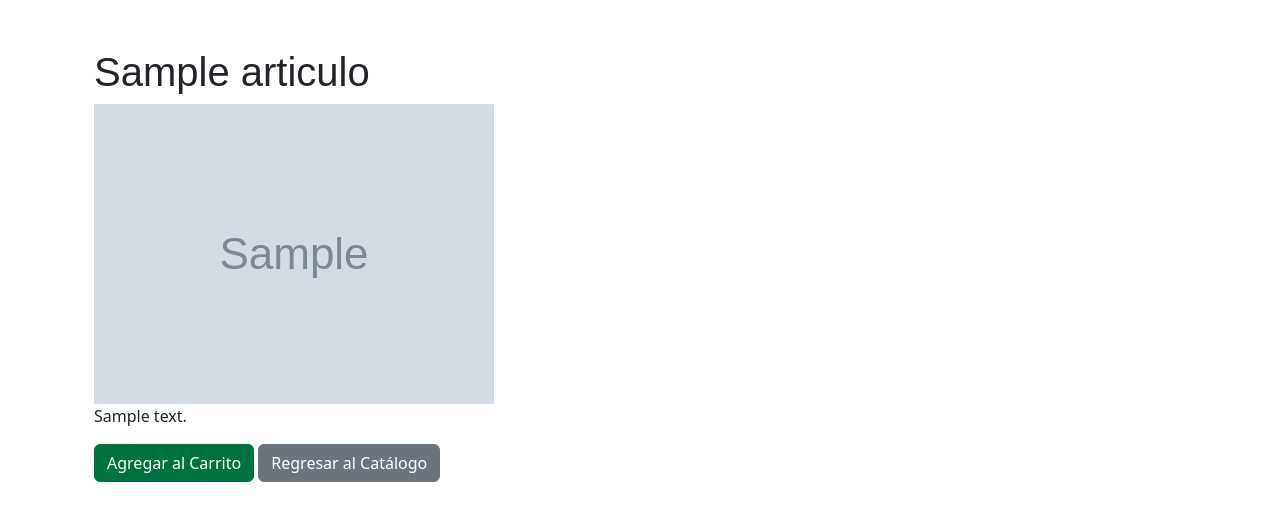
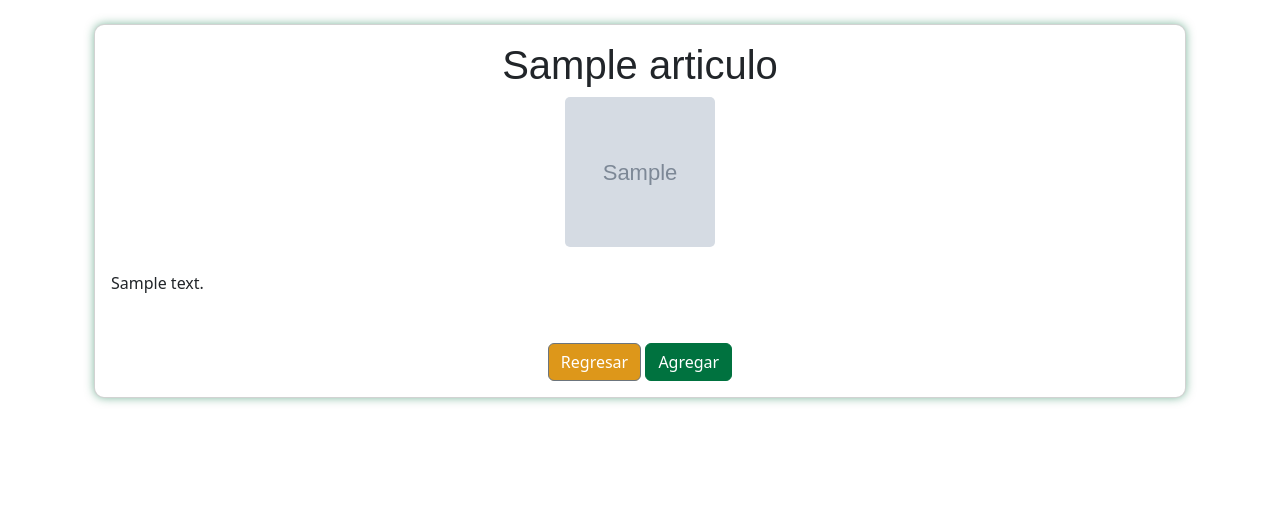
Before and after one commit to servicio-profesional-uabc/prestamos-audiovisual-mexicali, a Django app: page /detalles_articulo/1/ in a window 1280 px wide. Shown: the part 66-587 px from the top of the page. Run offline with Django 5.2, Linux system fonts and the light colour scheme; tables that the repository leaves empty hold one stand-in row (values such as "Sample post"); grey boxes marked "Sample" are stand-in pictures; some libraries are stand-ins or nearby versions.

Commit message:
Update carrito

```diff
--- a/PEMA/templates/detalles_articulo.html
+++ b/PEMA/templates/detalles_articulo.html
@@ -1,13 +1,23 @@
 {% extends 'base.html' %}
 {% load static %}
+<link rel="stylesheet" href="{% static 'css/style.css' %}">
+
 
 {% block content %}
-    <div class="container mt-5">
-        <h1>{{ articulo.nombre }}</h1>
-        <img src="{{ articulo.imagen.url }}" alt="{{ articulo.nombre }}" class="img-fluid">
-        <p>{{ articulo.descripcion }}</p>
-
-        <a href="{% url 'agregar_al_carrito' articulo.id %}" class="btn btn-primary">Agregar al Carrito</a>
-        <a href="{% url 'catalogo' %}" class="btn btn-secondary">Regresar al Catálogo</a>
+<div class="container mt-4">
+    <div class="card" style="box-shadow: 0 0 10px rgba(0, 114, 63, 0.5); border-radius: 10px;">
+        <div class="card-body">
+            <h1 class="text-center">{{ articulo.nombre }}</h1>
+            <div class="text-center">
+                <img src="{{ articulo.imagen.url }}" alt="{{ articulo.nombre }}"
+                     class="img-fluid" style="width: 150px; height: 150px; object-fit: cover; border-radius: 5px;">
+            </div>
+            <p class="text-left mt-4">{{ articulo.descripcion }}</p>
+            <div class="text-center mt-5">
+                <a href="{% url 'catalogo' %}" class="btn btn-secondary" style="background-color: #DD971A">Regresar</a>
+                <a href="{% url 'agregar_al_carrito' articulo.id %}" class="btn btn-primary">Agregar</a>
+            </div>
+        </div>
     </div>
+</div>
 {% endblock %}
```
Also changed, not shown: PEMA/static/css/style.css (+23 -0 lines), PEMA/templates/carrito.html (+17 -8 lines), PEMA/templates/catalogo.html (+10 -9 lines).
